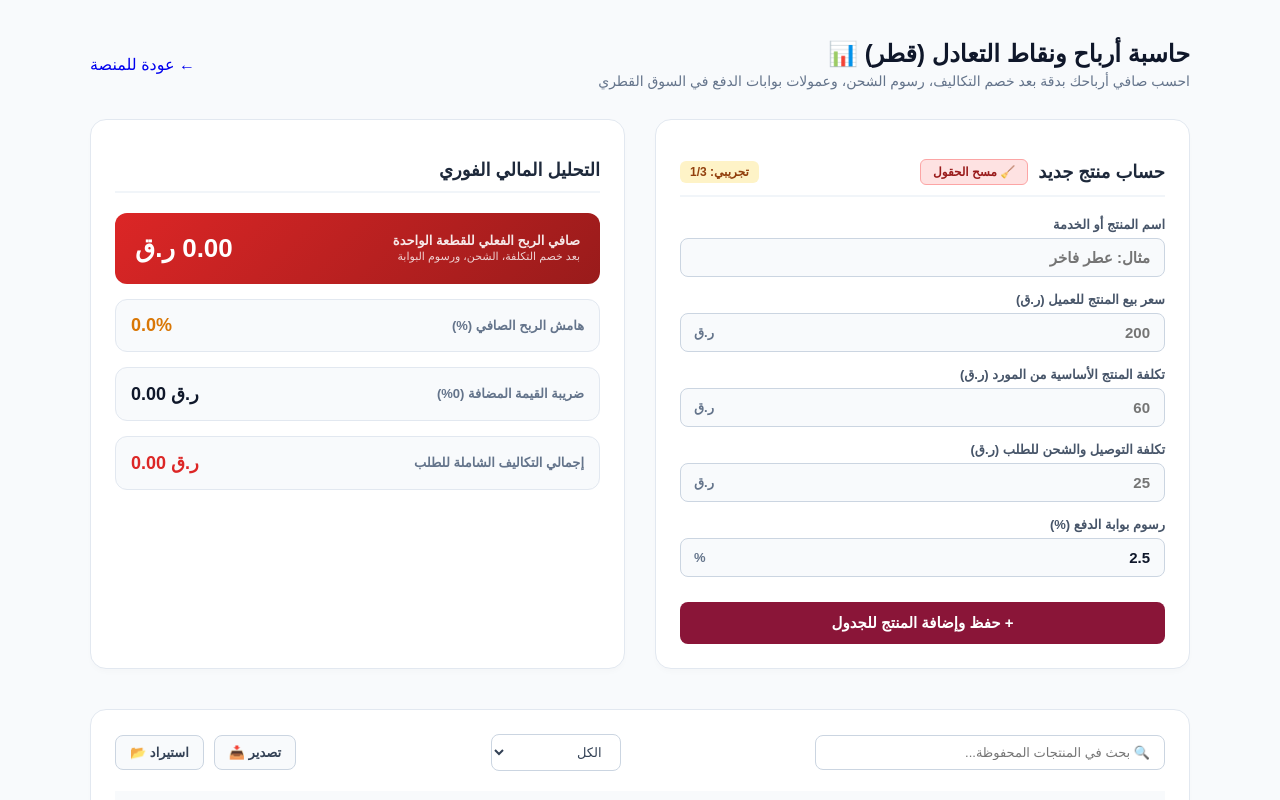
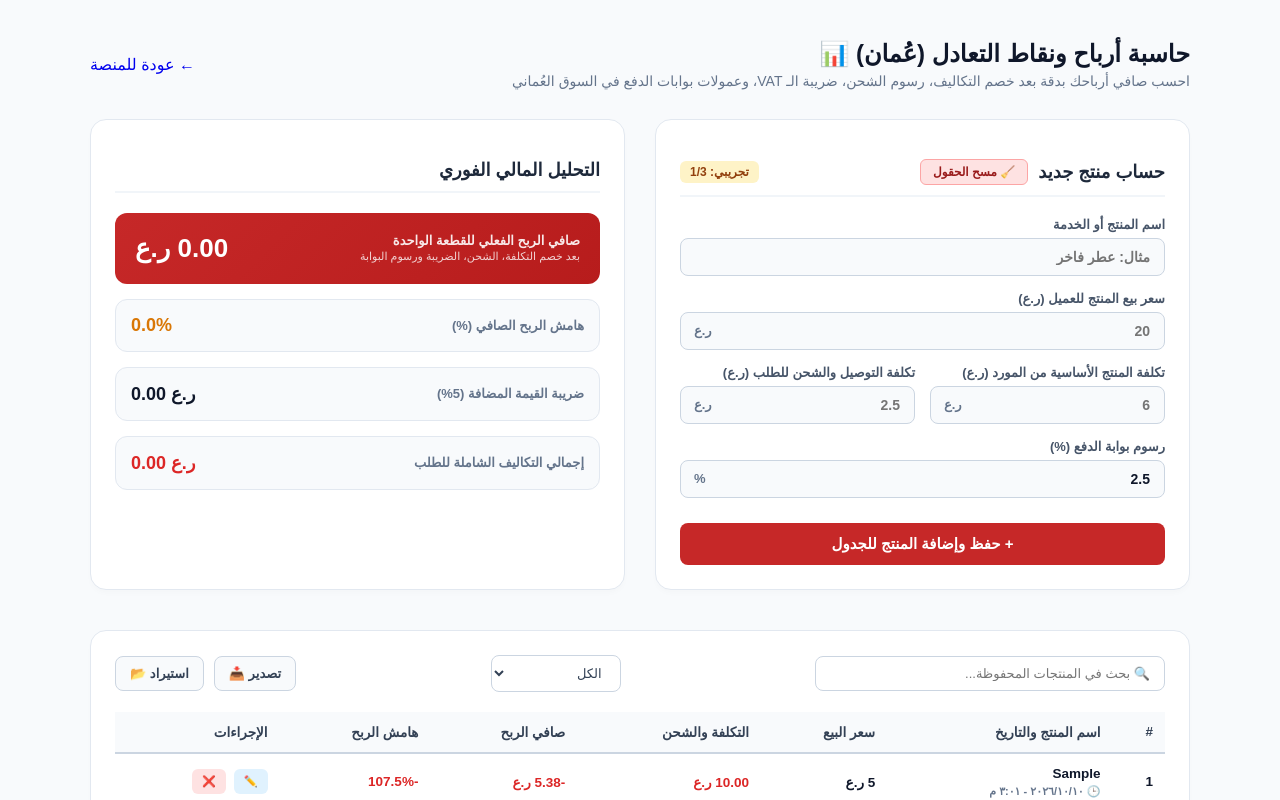
Before and after one commit to engaziasa-lang/engazia-app, a Next.js app: page /hub/om/profit in a window 1280 px wide. Both pictures are taken after typing "Sample", "5", "5", "5" into the empty fields and a click on the button "+ حفظ وإضافة المنتج للجدول". Shown: the top 800 px of the page. Built offline with nearby package versions, Linux system fonts and the light colour scheme.

Commit message:
Update page.tsx

```diff
--- a/app/hub/om/profit/page.tsx
+++ b/app/hub/om/profit/page.tsx
@@ -13,10 +13,10 @@ interface ProfitItem {
   netProfit: number;
   margin: number;
   createdAt?: string;
-  timestamp?: number; // تمت الإضافة للفرز الزمني
+  timestamp?: number;
 }
 
-export default function ProfitCalculatorQA() {
+export default function ProfitCalculatorOM() {
   const [lang, setLang] = useState<'ar' | 'en'>('ar');
   const [productName, setProductName] = useState<string>('');
   const [sellingPrice, setSellingPrice] = useState<number | ''>('');
@@ -26,7 +26,7 @@ export default function ProfitCalculatorQA() {
 
   const [items, setItems] = useState<ProfitItem[]>([]);
   const [searchQuery, setSearchQuery] = useState<string>('');
-  const [dateFilter, setDateFilter] = useState<string>('all'); // الفرز الزمني
+  const [dateFilter, setDateFilter] = useState<string>('all');
   const [editingId, setEditingId] = useState<string | null>(null);
 
   const [isClient, setIsClient] = useState(false);
@@ -36,15 +36,14 @@ export default function ProfitCalculatorQA() {
 
   useEffect(() => {
     setIsClient(true);
-    setIsActivated(!!localStorage.getItem('merchant_license_key_qa'));
+    setIsActivated(!!localStorage.getItem('merchant_license_key_om'));
 
-    // قراءة اللغة من الصفحة الرئيسية
     const savedLang = localStorage.getItem('seerk_global_lang') as 'ar' | 'en';
     if (savedLang) {
       setLang(savedLang);
     }
 
-    const saved = localStorage.getItem('seerk_qa_profit_items');
+    const saved = localStorage.getItem('seerk_om_profit_items');
     if (saved) {
       try { setItems(JSON.parse(saved)); } catch (e) { }
     }
@@ -52,7 +51,7 @@ export default function ProfitCalculatorQA() {
 
   const saveToLocalStorage = (newItems: ProfitItem[]) => {
     setItems(newItems);
-    localStorage.setItem('seerk_qa_profit_items', JSON.stringify(newItems));
+    localStorage.setItem('seerk_om_profit_items', JSON.stringify(newItems));
   };
 
   const sPrice = typeof sellingPrice === 'number' ? sellingPrice : 0;
@@ -60,19 +59,18 @@ export default function ProfitCalculatorQA() {
   const sCost = typeof shippingCost === 'number' ? shippingCost : 0;
   const gFee = typeof gatewayFeePercent === 'number' ? gatewayFeePercent : 0;
 
-  // الضريبة في قطر (0% للمتاجر الإلكترونية حالياً)
-  const vatAmount = 0;
+  // الضريبة في عُمان (5%)
+  const vatAmount = sPrice * 0.05;
   const gatewayFeeAmount = sPrice * (gFee / 100);
   const totalCosts = pCost + sCost + vatAmount + gatewayFeeAmount;
   const netProfit = sPrice - totalCosts;
   const margin = sPrice > 0 ? (netProfit / sPrice) * 100 : 0;
 
-  // قاموس الترجمة الفوري
   const t = {
     ar: {
       back: '← عودة للمنصة',
-      title: 'حاسبة أرباح ونقاط التعادل (قطر) 📊',
-      desc: 'احسب صافي أرباحك بدقة بعد خصم التكاليف، رسوم الشحن، وعمولات بوابات الدفع في السوق القطري',
+      title: 'حاسبة أرباح ونقاط التعادل (عُمان) 📊',
+      desc: 'احسب صافي أرباحك بدقة بعد خصم التكاليف، رسوم الشحن، ضريبة الـ VAT، وعمولات بوابات الدفع في السوق العُماني',
       editRecord: 'تعديل بيانات المنتج',
       newRecord: 'حساب منتج جديد',
       clear: '🧹 مسح الحقول',
@@ -80,22 +78,22 @@ export default function ProfitCalculatorQA() {
       prodName: 'اسم المنتج أو الخدمة',
       prodNamePH: 'مثال: عطر فاخر',
       sellPrice: 'سعر بيع المنتج للعميل',
-      sellPricePH: '200',
+      sellPricePH: '20',
       prodCost: 'تكلفة المنتج الأساسية من المورد',
-      prodCostPH: '60',
+      prodCostPH: '6',
       shipCost: 'تكلفة التوصيل والشحن للطلب',
-      shipCostPH: '25',
+      shipCostPH: '2.5',
       gateFee: 'رسوم بوابة الدفع (%)',
       gateFeePH: '2.5',
       saveBtnNew: '+ حفظ وإضافة المنتج للجدول',
       saveBtnEdit: '💾 حفظ التعديلات',
       analysisTitle: 'التحليل المالي الفوري',
       netProfit: 'صافي الربح الفعلي للقطعة الواحدة',
-      netProfitSub: 'بعد خصم التكلفة، الشحن، ورسوم البوابة',
+      netProfitSub: 'بعد خصم التكلفة، الشحن، الضريبة ورسوم البوابة',
       marginLabel: 'هامش الربح الصافي (%)',
-      vatLabel: 'ضريبة القيمة المضافة (0%)',
+      vatLabel: 'ضريبة القيمة المضافة (5%)',
       totalCostLabel: 'إجمالي التكاليف الشاملة للطلب',
-      currency: 'ر.ق',
+      currency: 'ر.ع',
       searchPH: '🔍 بحث في المنتجات المحفوظة...',
       exportBtn: '📥 تصدير Excel',
       importBtn: '📂 استيراد',
@@ -133,8 +131,8 @@ export default function ProfitCalculatorQA() {
     },
     en: {
       back: '→ Back to Hub',
-      title: 'Profit & Break-Even Calculator (Qatar) 📊',
-      desc: 'Accurately calculate your net profit after deducting costs, shipping fees, and gateway commissions in Qatar',
+      title: 'Profit & Break-Even Calculator (Oman) 📊',
+      desc: 'Accurately calculate your net profit after deducting costs, VAT, shipping fees, and gateway commissions in Oman',
       editRecord: 'Edit Product Data',
       newRecord: 'New Product Calculation',
       clear: '🧹 Clear Fields',
@@ -142,22 +140,22 @@ export default function ProfitCalculatorQA() {
       prodName: 'Product or Service Name',
       prodNamePH: 'e.g. Luxury Perfume',
       sellPrice: 'Selling Price to Customer',
-      sellPricePH: '200',
+      sellPricePH: '20',
       prodCost: 'Base Product Cost from Supplier',
-      prodCostPH: '60',
+      prodCostPH: '6',
       shipCost: 'Shipping & Delivery Cost',
-      shipCostPH: '25',
+      shipCostPH: '2.5',
       gateFee: 'Payment Gateway Fee (%)',
       gateFeePH: '2.5',
       saveBtnNew: '+ Save & Add to Table',
       saveBtnEdit: '💾 Save Changes',
       analysisTitle: 'Instant Financial Analysis',
       netProfit: 'Actual Net Profit per Item',
-      netProfitSub: 'After deducting cost, shipping, and gateway fees',
+      netProfitSub: 'After deducting cost, shipping, VAT, and gateway fees',
       marginLabel: 'Net Profit Margin (%)',
-      vatLabel: 'Value Added Tax (0%)',
+      vatLabel: 'Value Added Tax (5%)',
       totalCostLabel: 'Total Comprehensive Order Cost',
-      currency: 'QAR',
+      currency: 'OMR',
       searchPH: '🔍 Search saved products...',
       exportBtn: '📥 Export Excel',
       importBtn: '📂 Import',
@@ -219,7 +217,7 @@ export default function ProfitCalculatorQA() {
 
     const now = new Date();
     const timeOptions: Intl.DateTimeFormatOptions = { hour: 'numeric', minute: 'numeric', hour12: true };
-    const localeStr = lang === 'ar' ? 'ar-QA' : 'en-QA';
+    const localeStr = lang === 'ar' ? 'ar-OM' : 'en-OM';
     const formattedDate = `${now.toLocaleDateString(localeStr)} - ${now.toLocaleTimeString(localeStr, timeOptions)}`;
 
     if (editingId) {
@@ -251,7 +249,7 @@ export default function ProfitCalculatorQA() {
         createdAt: formattedDate,
         timestamp: now.getTime()
       };
-      saveToLocalStorage([newItem, ...items]); // حفظ الجديد في الأعلى
+      saveToLocalStorage([newItem, ...items]);
       alert(text.alerts.saveSuccess);
     }
 
@@ -275,7 +273,6 @@ export default function ProfitCalculatorQA() {
     }
   };
 
-  // فلترة النتائج بناءً على البحث والفرز الزمني
   const filteredItems = items.filter(item => {
     const matchesSearch = item.name.toLowerCase().includes(searchQuery.toLowerCase());
     let matchesDate = true;
@@ -368,7 +365,7 @@ export default function ProfitCalculatorQA() {
     const url = URL.createObjectURL(blob);
     const link = document.createElement("a");
     link.setAttribute("href", url);
-    link.setAttribute("download", `enjazya_qa_profit_analysis_${dateFilter}.xls`);
+    link.setAttribute("download", `enjazya_om_profit_analysis_${dateFilter}.xls`);
     document.body.appendChild(link);
     link.click();
     document.body.removeChild(link);
@@ -419,37 +416,39 @@ export default function ProfitCalculatorQA() {
         .clear-form-btn { background: #fee2e2; border: 1px solid #fca5a5; color: #991b1b; padding: 5px 12px; border-radius: 6px; font-size: 12px; font-weight: 800; cursor: pointer; transition: all 0.2s; font-family: inherit; display: flex; align-items: center; gap: 5px; }
         .clear-form-btn:hover { background: #fecaca; }
 
+        .form-row { display: grid; grid-template-columns: 1fr 1fr; gap: 15px; }
+        @media(max-width: 600px) { .form-row { grid-template-columns: 1fr; gap: 0; } }
+
         .input-group { margin-bottom: 15px; width: 100%; text-align: ${lang === 'ar' ? 'right' : 'left'}; }
         .input-group label { display: block; font-size: 13px; font-weight: 700; color: #475569; margin-bottom: 6px; }
         .input-wrapper { position: relative; display: flex; align-items: center; width: 100%; }
-        .input-wrapper input { width: 100%; padding: 10px 14px; border: 1px solid #cbd5e1; border-radius: 8px; font-size: 15px; font-family: inherit; outline: none; background: #f8fafc; color: #0f172a; font-weight: 600; box-sizing: border-box; text-align: ${lang === 'ar' ? 'right' : 'left'}; }
+        .input-wrapper input, .input-wrapper select { width: 100%; padding: 10px 14px; border: 1px solid #cbd5e1; border-radius: 8px; font-size: 14px; font-family: inherit; outline: none; background: #f8fafc; color: #0f172a; font-weight: 600; box-sizing: border-box; text-align: ${lang === 'ar' ? 'right' : 'left'}; }
         .input-wrapper input.with-currency { padding-${lang === 'ar' ? 'left' : 'right'}: 45px; }
-        .input-wrapper input:focus { border-color: #8A1538; background: #ffffff; }
+        .input-wrapper input:focus, .input-wrapper select:focus { border-color: #C62828; background: #ffffff; }
         .currency-tag { position: absolute; ${lang === 'ar' ? 'left: 14px;' : 'right: 14px;'} color: #64748b; font-weight: 800; font-size: 13px; pointer-events: none; }
 
-        .action-btn { background: #8A1538; color: #fff; border: none; width: 100%; padding: 12px; border-radius: 8px; font-weight: 900; font-size: 15px; cursor: pointer; transition: all 0.2s; font-family: inherit; margin-top: 10px; box-sizing: border-box; }
-        .action-btn:hover { background: #6A102B; }
+        .action-btn { background: #C62828; color: #fff; border: none; width: 100%; padding: 12px; border-radius: 8px; font-weight: 900; font-size: 15px; cursor: pointer; transition: all 0.2s; font-family: inherit; margin-top: 10px; box-sizing: border-box; }
+        .action-btn:hover { background: #B71C1C; }
 
         .result-box { background: #f8fafc; border-radius: 12px; padding: 15px; margin-bottom: 15px; display: flex; justify-content: space-between; align-items: center; border: 1px solid #e2e8f0; flex-wrap: wrap; gap: 10px; flex-direction: ${lang === 'ar' ? 'row' : 'row-reverse'}; text-align: ${lang === 'ar' ? 'right' : 'left'}; }
-        .result-box.primary { background: linear-gradient(135deg, #8A1538 0%, #6A102B 100%); color: #fff; border: none; padding: 20px; }
-        .result-box.danger { background: linear-gradient(135deg, #dc2626 0%, #991b1b 100%); color: #fff; border: none; padding: 20px; }
+        .result-box.primary { background: linear-gradient(135deg, #C62828 0%, #B71C1C 100%); color: #fff; border: none; padding: 20px; }
         .result-label { font-size: 13px; font-weight: 700; color: #64748b; }
-        .primary .result-label, .danger .result-label { color: #ffffff; opacity: 0.9; }
+        .primary .result-label { color: #ffffff; opacity: 0.9; }
         .result-value { font-size: 18px; font-weight: 900; color: #0f172a; direction: ltr; }
-        .primary .result-value, .danger .result-value { font-size: 26px; color: #ffffff; direction: ${lang === 'ar' ? 'rtl' : 'ltr'}; }
+        .primary .result-value { font-size: 26px; color: #ffffff; direction: ${lang === 'ar' ? 'rtl' : 'ltr'}; }
 
         .table-section { background: #ffffff; border-radius: 16px; padding: 24px; border: 1px solid #e2e8f0; box-shadow: 0 4px 6px -1px rgba(0,0,0,0.02); text-align: ${lang === 'ar' ? 'right' : 'left'}; }
         .table-toolbar { display: flex; justify-content: space-between; align-items: center; margin-bottom: 20px; flex-wrap: wrap; gap: 15px; flex-direction: ${lang === 'ar' ? 'row' : 'row-reverse'}; }
 
         .search-input { padding: 9px 14px; border: 1px solid #cbd5e1; border-radius: 8px; font-family: inherit; font-size: 13px; outline: none; flex-grow: 1; max-width: 350px; box-sizing: border-box; text-align: ${lang === 'ar' ? 'right' : 'left'}; }
-        .search-input:focus { border-color: #8A1538; }
+        .search-input:focus { border-color: #C62828; }
 
         .filter-select { padding: 9px 14px; border: 1px solid #cbd5e1; border-radius: 8px; font-family: inherit; font-size: 13px; outline: none; background: #fff; color: #334155; cursor: pointer; min-width: 130px; }
-        .filter-select:focus { border-color: #8A1538; }
+        .filter-select:focus { border-color: #C62828; }
 
         .table-btns { display: flex; gap: 10px; flex-wrap: wrap; }
         .t-btn { padding: 9px 14px; border-radius: 8px; font-weight: 700; font-size: 13px; cursor: pointer; border: 1px solid #cbd5e1; background: #f8fafc; color: #334155; font-family: inherit; display: flex; align-items: center; justify-content: center; gap: 6px; }
-        .t-btn:hover { background: #f1f5f9; border-color: #8A1538; color: #8A1538; }
+        .t-btn:hover { background: #f1f5f9; border-color: #C62828; color: #C62828; }
 
         .table-responsive { overflow-x: auto; -webkit-overflow-scrolling: touch; width: 100%; }
         .data-table { width: 100%; border-collapse: collapse; font-size: 13.5px; min-width: 900px; }
@@ -469,7 +468,7 @@ export default function ProfitCalculatorQA() {
           <h1>{text.title}</h1>
           <p>{text.desc}</p>
         </div>
-        <Link href="/hub/qa" className="back-btn">
+        <Link href="/hub/om" className="back-btn">
           {text.back}
         </Link>
       </div>
@@ -497,31 +496,32 @@ export default function ProfitCalculatorQA() {
             <div className="input-group">
               <label>{text.sellPrice} ({text.currency})</label>
               <div className="input-wrapper">
-                <input className="with-currency" type="number" min="0" value={sellingPrice === '' ? '' : sellingPrice} onChange={(e) => setSellingPrice(e.target.value === '' ? '' : Number(e.target.value))} placeholder={text.sellPricePH} required />
+                <input className="with-currency" type="number" step="0.01" min="0" value={sellingPrice === '' ? '' : sellingPrice} onChange={(e) => setSellingPrice(e.target.value === '' ? '' : Number(e.target.value))} placeholder={text.sellPricePH} required />
                 <span className="currency-tag">{text.currency}</span>
               </div>
             </div>
 
+            <div className="form-row">
               <div className="input-group">
                 <label>{text.prodCost} ({text.currency})</label>
                 <div className="input-wrapper">
-                <input className="with-currency" type="number" min="0" value={productCost === '' ? '' : productCost} onChange={(e) => setProductCost(e.target.value === '' ? '' : Number(e.target.value))} placeholder={text.prodCostPH} required />
+                  <input className="with-currency" type="number" step="0.01" min="0" value={productCost === '' ? '' : productCost} onChange={(e) => setProductCost(e.target.value === '' ? '' : Number(e.target.value))} placeholder={text.prodCostPH} required />
                   <span className="currency-tag">{text.currency}</span>
                 </div>
               </div>
-
               <div className="input-group">
                 <label>{text.shipCost} ({text.currency})</label>
                 <div className="input-wrapper">
-                <input className="with-currency" type="number" min="0" value={shippingCost === '' ? '' : shippingCost} onChange={(e) => setShippingCost(e.target.value === '' ? '' : Number(e.target.value))} placeholder={text.shipCostPH} />
+                  <input className="with-currency" type="number" step="0.01" min="0" value={shippingCost === '' ? '' : shippingCost} onChange={(e) => setShippingCost(e.target.value === '' ? '' : Number(e.target.value))} placeholder={text.shipCostPH} required />
                   <span className="currency-tag">{text.currency}</span>
+                </div>
               </div>
             </div>
 
             <div className="input-group">
               <label>{text.gateFee}</label>
               <div className="input-wrapper">
-                <input className="with-currency" type="number" step="0.1" min="0" value={gatewayFeePercent === '' ? '' : gatewayFeePercent} onChange={(e) => setGatewayFeePercent(e.target.value === '' ? '' : Number(e.target.value))} placeholder={text.gateFeePH} />
+                <input className="with-currency" type="number" step="0.1" min="0" value={gatewayFeePercent === '' ? '' : gatewayFeePercent} onChange={(e) => setGatewayFeePercent(e.target.value === '' ? '' : Number(e.target.value))} placeholder={text.gateFeePH} required />
                 <span className="currency-tag">%</span>
               </div>
             </div>
@@ -535,7 +535,7 @@ export default function ProfitCalculatorQA() {
         <div className="card">
           <h2 className="card-title">{text.analysisTitle}</h2>
 
-          <div className={`result-box ${netProfit > 0 ? 'primary' : 'danger'}`}>
+          <div className="result-box primary">
             <div>
               <div className="result-label">{text.netProfit}</div>
               <div style={{ fontSize: '11px', opacity: 0.8, marginTop: '2px' }}>{text.netProfitSub}</div>
@@ -547,7 +547,7 @@ export default function ProfitCalculatorQA() {
 
           <div className="result-box">
             <span className="result-label">{text.marginLabel}</span>
-            <span className="result-value" style={{ color: margin >= 20 ? '#10b981' : '#d97706' }}>
+            <span className="result-value" style={{ color: margin >= 20 ? '#047857' : '#d97706' }}>
               {margin.toFixed(1)}%
             </span>
           </div>
@@ -626,10 +626,12 @@ export default function ProfitCalculatorQA() {
                       <div style={{ fontWeight: 900, color: '#0f172a' }}>{item.name}</div>
                       {item.createdAt && <div style={{ fontSize: '11px', color: '#64748b', marginTop: '4px', fontWeight: 600 }}>🕒 {item.createdAt}</div>}
                     </td>
-                    <td>{item.sellingPrice} {text.currency}</td>
-                    <td>{(item.productCost + item.shippingCost).toFixed(2)} {text.currency}</td>
+                    <td><span style={{ fontWeight: 800, color: '#0f172a' }}>{item.sellingPrice} {text.currency}</span></td>
+                    <td style={{ color: '#dc2626' }}>{(item.productCost + item.shippingCost).toFixed(2)} {text.currency}</td>
                     <td style={{ color: item.netProfit > 0 ? '#047857' : '#dc2626', fontWeight: 900 }}>{item.netProfit} {text.currency}</td>
-                    <td>{item.margin}%</td>
+                    <td>
+                      <span style={{ color: item.margin > 0 ? '#047857' : '#dc2626', fontWeight: 900 }}>{item.margin}%</span>
+                    </td>
                     <td>
                       <div style={{ display: 'flex', gap: '8px', flexWrap: 'wrap' }}>
                         <button className="tb-action-btn btn-edit" onClick={() => handleEdit(item)} title={text.table.edit}>✏️</button>
@@ -645,7 +647,7 @@ export default function ProfitCalculatorQA() {
                 <tr className="tfoot-row">
                   <td colSpan={2} style={{ textAlign: 'center' }}>{text.table.totalLabel}</td>
                   <td>{totalSellingPrice.toFixed(2)} {text.currency}</td>
-                  <td>{totalCostsValue.toFixed(2)} {text.currency}</td>
+                  <td style={{ color: '#dc2626' }}>{totalCostsValue.toFixed(2)} {text.currency}</td>
                   <td style={{ color: totalNetProfitValue > 0 ? '#047857' : '#dc2626' }}>{totalNetProfitValue.toFixed(2)} {text.currency}</td>
                   <td style={{ color: overallMargin > 0 ? '#047857' : '#dc2626' }}>{overallMargin.toFixed(1)}%</td>
                   <td></td>
```
Lines whose indentation alone changed are shown as unchanged.
